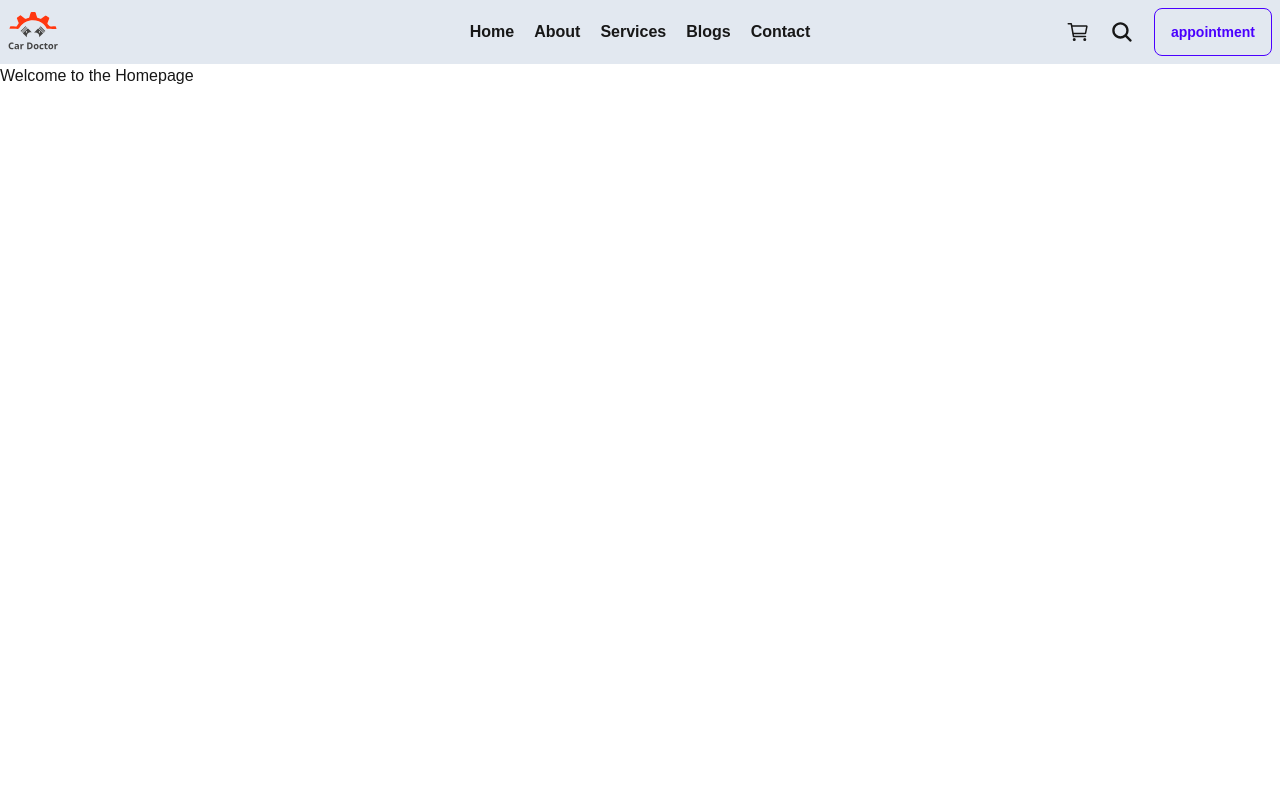
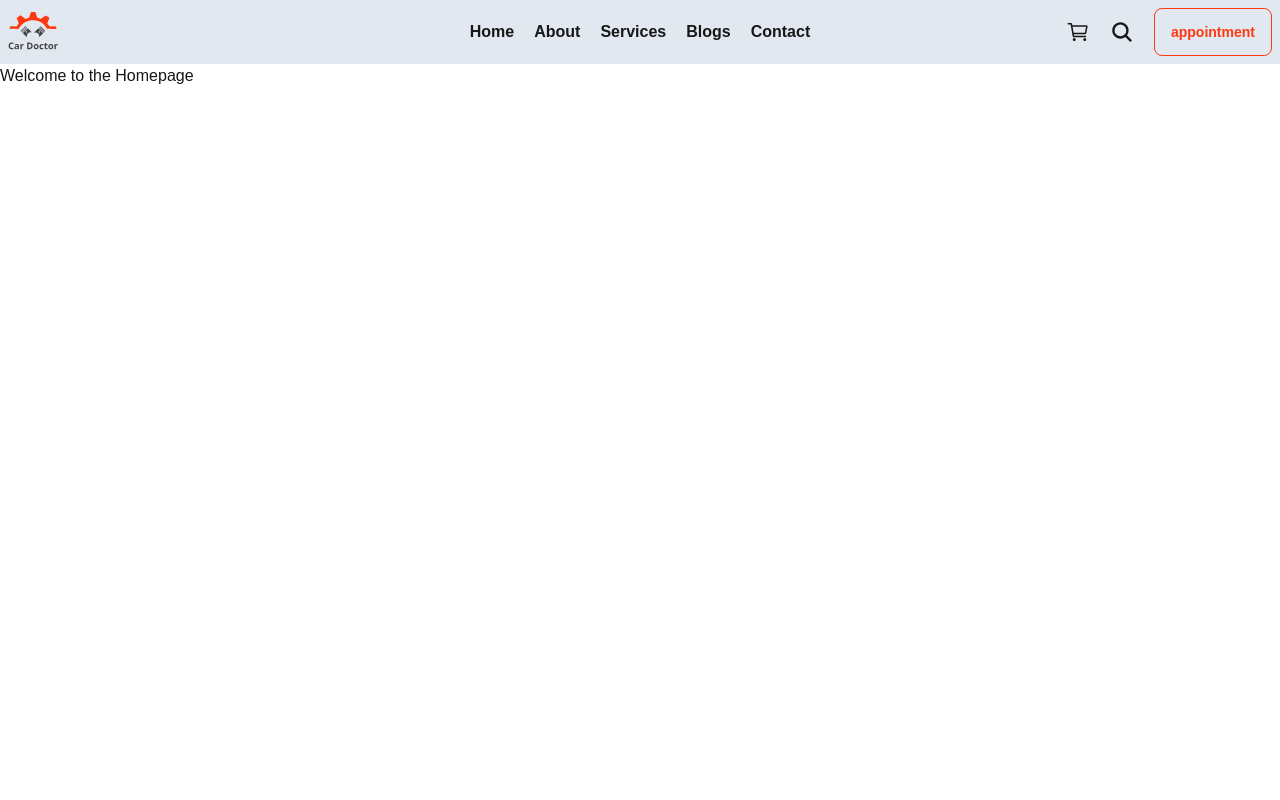
Before and after one commit to masud467/NextJS_Car_Doctor, a Next.js app: page / in a window 1280 px wide. Shown: the top 800 px of the page. Built offline with nearby package versions, Linux system fonts and the light colour scheme.

Commit message:
install daisy ui and updated tailwind config and next config files.

```diff
--- a/next.config.mjs
+++ b/next.config.mjs
@@ -1,4 +1,15 @@
 /** @type {import('next').NextConfig} */
-const nextConfig = {};
+const nextConfig = {
+  images: {
+    remotePatterns: [
+      {
+        protocol: "https",
+        hostname: "*",
+        port: "",
+        pathname: "/**",
+      },
+    ],
+  },
+};
 
 export default nextConfig;
--- a/package.json
+++ b/package.json
@@ -13,7 +13,8 @@
     "next": "15.1.3",
     "next-auth": "^4.24.11",
     "react": "^19.0.0",
-    "react-dom": "^19.0.0"
+    "react-dom": "^19.0.0",
+    "react-icons": "^5.4.0"
   },
   "devDependencies": {
     "@eslint/eslintrc": "^3",
--- a/tailwind.config.mjs
+++ b/tailwind.config.mjs
@@ -13,7 +13,20 @@ export default {
       },
     },
   },
-  plugins: [
-    require('daisyui'),
-  ],
+  plugins: [require("daisyui")],
+  daisyui: {
+    themes: [
+      {
+        carDoctorTheme: {
+          primary: "#FF3811",
+          secondary: "#f6d860",
+          accent: "#37cdbe",
+          neutral: "#3d4451",
+          "base-100": "#ffffff",
+        },
+      },
+      "dark",
+      "cupcake",
+    ],
+  },
 };
```
Also changed, not shown: 1 other file (tests, documents, lock files or other folders).
